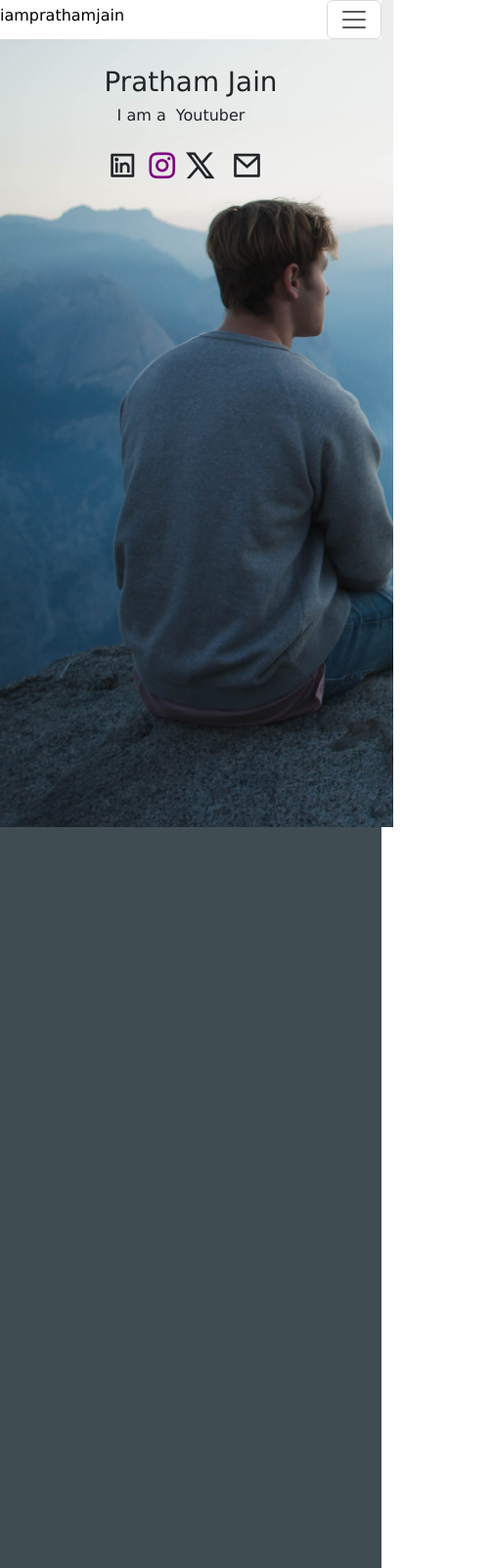
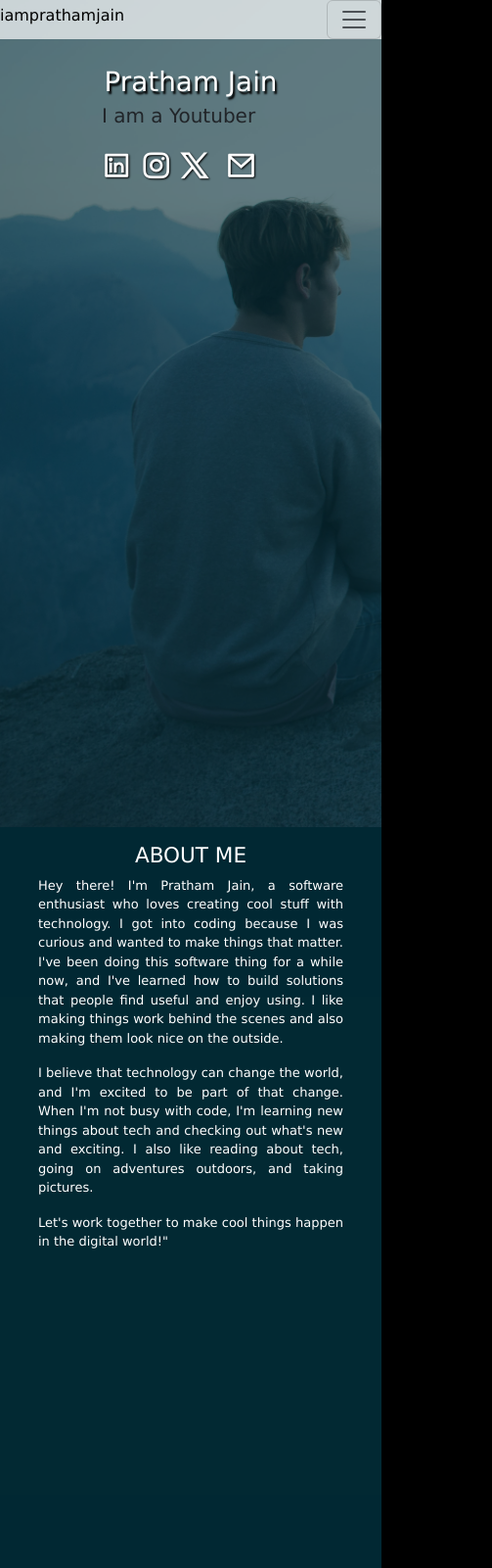
Before and after one commit to iamprathamjain/Portfolio, a plain HTML site: page index.html in a window 390 px wide. Shown: the top 1600 px of the page at 98% size, 503 px wide, since content can reach past the window. Drawn offline with nearby package versions, Linux system fonts and the light colour scheme.

Commit message:
2nd commit

```diff
--- a/index.css
+++ b/index.css
@@ -1,27 +1,36 @@
-*{
+* {
     margin: 0%;
     padding: 0%;
     box-sizing: border-box;
     font-family: 'Lucida Sans', 'Lucida Sans Regular', 'Lucida Grande', 'Lucida Sans Unicode', Geneva, Verdana, sans-serif;
 }
 
-html,body
-{   height: 100%;
+html,
+body {
+    height: 100%;
     width: 100%;
+
 }
 
+#section1,#section2,#section3
+{
+    width:100%;
+    overflow-x: hidden;
+    overflow-y: hidden;
 
-#navbar
-{
-    background-color:rgba(255, 255, 255, 0.7);
+}
+#navbar {
+    background-color: rgba(255, 255, 255, 0.7);
     padding: .002%;
+    width: 100%;
 
 
 
 }
-#section1
-{
+
+#section1 {
     /* background-color:rgb(183, 200, 207); */
+
     height: 100vh;
     background-image: url("assets/elijah-hiett-wW0BUXTTUmU-unsplash.jpg");
     background-repeat: no-repeat;
@@ -30,6 +39,18 @@ html,body
     position: relative;
 
 
+
+}
+#section1::before
+{
+
+    content: "";
+    background: rgba(2, 45, 57, 0.6);
+    position: absolute;
+    bottom: 0;
+    top: 0;
+    left: 0;
+    right: 0;
 }
 
 
@@ -40,10 +61,15 @@ html,body
     left: 80%;
     transform: translate(-50%, -50%);
     width: 50%;
+    color: white;
+    /* text-shadow: h-shadow v-shadow blur-radius color; */
+
+    text-shadow: 2px 3px 2px black;
 
 }
 
-#section1 h6 {
+
+#section1 h5{
 
     position: absolute;
     top: 36%;
@@ -55,35 +81,96 @@ html,body
 
 }
 
-#contactWays
-{
+#contactWays {
     display: flex;
-    top:50%;
+    top: 50%;
     left: 78.9%;
     width: 50%;
     position: absolute;
     transform: translate(-50%, -50%);
 
+
 }
-.contact-icon
-{
+
+.contact-icon {
     padding-left: 2%;
     padding-right: 2%;
+    color: white;
+    text-shadow: 1px 1px 2px black;
+
+}
+
+.contact-icon:hover {
+
+    color: white;
+    text-shadow: 2px 3px 2px black;
+
+}
+
+#contactWays a {
+    text-decoration: none;
+    color: purple;
+}
+#paragraphs
+{   background-color: transparent;
+    justify-content: start;
+    align-items: center;
+    width: auto;
+    font-size: small;
+    margin-left: 10%;
+    margin-right: 10%;
+}
+.section2-paragraphs
+{
+    text-align: justify;
+    color:white;
+
+}
 
 
+@media (max-width: 768px) {
+
+    html,body {
+        margin: 0;
+        padding: 0;
+        height: 100%;
+        width: 100%;
+        background-color: black;
 
 
       }
-#contactWays a
+
+    #section1 {
+        background-position:center left;
+        height: 100vh
+
+    }
+
+    #section2 {
+        background-color: rgb(65, 154, 196);
+        height: 100vh;
+    }
+
+    #section3 {
+        background-color: rgb(83, 88, 59);
+        height: 100vh;
+
+    }
+    #section1,#section2,#section3
     {
-    text-decoration: none;
-    color: purple;
+        width:100%;
+        overflow-x: hidden;
+        overflow-y: hidden;
+
+    }
+
+    #navbar {
+        width: 100%;
+
+    }
 
 
-}
-@media (max-width: 768px)
-{
-    #section1 h1{
+    #section1 h1 {
         position: absolute;
         top: 10%;
         left: 50%;
@@ -92,7 +179,8 @@ html,body
         display: flex;
         justify-content: center;
     }
-    #section1 h6 {
+
+    #section1 h5 {
 
         position: absolute;
         top: 14%;
@@ -105,36 +193,33 @@ html,body
 
     }
 
- #contactWays
-{
+    #contactWays {
         display: flex;
-    top:20%;
-    left:74.5%;
+        top: 20%;
+        left: 74.5%;
         width: 100%;
         position: absolute;
         transform: translate(-50%, -50%);
 
+    }
 
 
-}
-#navbar
-{
-    background-color:rgba(255, 255, 255, 1);
-    padding: .002%;
 
 
 
 }
 
-  }
-#section2
-{
-    background-color:rgb(63, 76, 82);
+
+
+
+
+
+#section2 {
+    background-color:  rgba(2, 45, 57, 0.9);
     height: 100vh;
 }
 
-#section3
-{
-    background-color:rgb(83, 88, 59);
+#section3 {
+    background-color: rgb(83, 88, 59);
     height: 100vh;
 }
--- a/index.html
+++ b/index.html
@@ -1,5 +1,6 @@
 <!DOCTYPE html>
 <html lang="en">
+
 <head>
   <link rel="stylesheet" href="./index.css">
   <meta charset="UTF-8">
@@ -7,14 +8,19 @@
   <title>Pratham</title>
 
   <link href="https://unpkg.com/aos@2.3.1/dist/aos.css" rel="stylesheet">
-    <link href="https://cdn.jsdelivr.net/npm/bootstrap@5.3.1/dist/css/bootstrap.min.css" rel="stylesheet" integrity="sha384-4bw+/aepP/YC94hEpVNVgiZdgIC5+VKNBQNGCHeKRQN+PtmoHDEXuppvnDJzQIu9" crossorigin="anonymous">
+  <link href="https://cdn.jsdelivr.net/npm/bootstrap@5.3.1/dist/css/bootstrap.min.css" rel="stylesheet"
+    integrity="sha384-4bw+/aepP/YC94hEpVNVgiZdgIC5+VKNBQNGCHeKRQN+PtmoHDEXuppvnDJzQIu9" crossorigin="anonymous">
   <link href="https://cdn.jsdelivr.net/npm/remixicon@3.5.0/fonts/remixicon.css" rel="stylesheet">
 </head>
+
 <body>
   <header id="header">
-    <nav   class="navbar navbar-expand-lg navbar-light fixed-top" data-aos="slide-right" data-aos-duration="1000" data-aos-delay="200" data-aos-offset="500" id="navbar">
+    <nav class="navbar navbar-expand-lg navbar-light fixed-top" data-aos="slide-right" data-aos-duration="1000"
+      data-aos-delay="200" data-aos-offset="500" id="navbar">
 
-        <a class="navbar-brand fw-bold"   href=""><h6>iamprathamjain</h6></a>
+      <a class="navbar-brand fw-bold" href="">
+        <h6>iamprathamjain</h6>
+      </a>
       <button class="navbar-toggler" type="button" data-bs-toggle="collapse" data-bs-target="#navbarNav"
         aria-controls="navbarNav" aria-expanded="false" aria-label="Toggle navigation">
         <span class="navbar-toggler-icon"></span>
@@ -41,21 +47,39 @@
 
     </nav>
   </header>
-    <div id="section1" class="row" >
+  <div id="section1">
 
-        <h1 class=""  data-aos="fade-up"  data-aos-duration="600" data-aos-delay="600" >Pratham Jain</h1>
-        <h6 class="" data-aos="fade-up"  data-aos-duration="600" data-aos-delay="900"  >I am a &nbsp;<span id="designations"></span></h6>
+    <h1 class="" data-aos="fade-up" data-aos-duration="600" data-aos-delay="800">Pratham Jain</h1>
+    <h5 class="" data-aos="fade-up" data-aos-duration="600" data-aos-delay="1200">I am a&nbsp;<span
+        id="designations"></span></h5>
 
-      <div id="contactWays" data-aos="fade-up"  data-aos-duration="600" data-aos-delay="1000">
+    <div id="contactWays" data-aos="fade-up" data-aos-duration="600" data-aos-delay="1300">
       <i class="ri-linkedin-box-line ri-2x contact-icon"></a></i>
-        <a href="https://www.instagram.com/iamprathamjain" target="_blank"><i class="ri-instagram-line ri-2x contact-icon"></i></a>
+      <a href="https://www.instagram.com/iamprathamjain" target="_blank"><i
+          class="ri-instagram-line ri-2x contact-icon"></i></a>
       <i class="ri-twitter-x-line ri-2x contact-icon"></i>
       <i class="ri-mail-line ri-2x contact-icon"></i>
     </div>
 
   </div>
   <div id="section2">
-
+    <div class="text-white mt-3 row text-center" data-aos="fade-up" data-aos-duration="700" data-aos-delay="200">
+      <h4> ABOUT ME</h4>
+    </div>
+    <div class="text-dark text-center " id="paragraphs" data-aos="fade-up" data-aos-duration="700" data-aos-delay="700">
+      <p class="section2-paragraphs">Hey there! I'm Pratham Jain, a software enthusiast who loves creating cool stuff with technology. I got into
+        coding because I was curious and wanted to make things that matter. I've been doing this software thing for a while now, and I've learned how to build solutions that people find
+        useful and enjoy using. I like making things work behind the scenes and also making them look nice on the
+        outside.
+      </p>
+      <p class="section2-paragraphs"> I believe that technology can change the world, and I'm excited to be part of that change. When I'm not busy
+        with code, I'm learning new things about tech and checking out what's new and exciting. I also like reading
+        about tech, going on adventures outdoors, and taking pictures.
+      </p>
+      <p class="section2-paragraphs">
+        Let's work together to make cool things happen in the digital world!"
+      </p>
+    </div>
   </div>
   <div id="section3">
 
@@ -64,13 +88,16 @@
 
 
 
-    <script src="mainScript.js" ></script>
+  <script src="mainScript.js"></script>
   <script src="https://cdn.jsdelivr.net/npm/typed.js@2.0.12"></script>
   <script src="https://unpkg.com/aos@2.3.1/dist/aos.js"></script>
   <script>
     typedjs();
     AOS.init();
   </script>
- <script src="https://cdn.jsdelivr.net/npm/bootstrap@5.3.1/dist/js/bootstrap.bundle.min.js" integrity="sha384-HwwvtgBNo3bZJJLYd8oVXjrBZt8cqVSpeBNS5n7C8IVInixGAoxmnlMuBnhbgrkm" crossorigin="anonymous"></script>
+  <script src="https://cdn.jsdelivr.net/npm/bootstrap@5.3.1/dist/js/bootstrap.bundle.min.js"
+    integrity="sha384-HwwvtgBNo3bZJJLYd8oVXjrBZt8cqVSpeBNS5n7C8IVInixGAoxmnlMuBnhbgrkm"
+    crossorigin="anonymous"></script>
 </body>
+
 </html>
```
Lines whose indentation alone changed are shown as unchanged.
